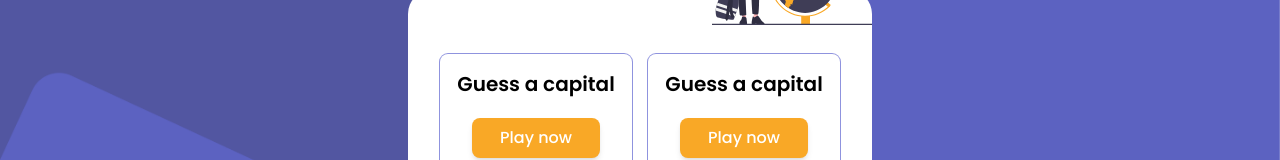
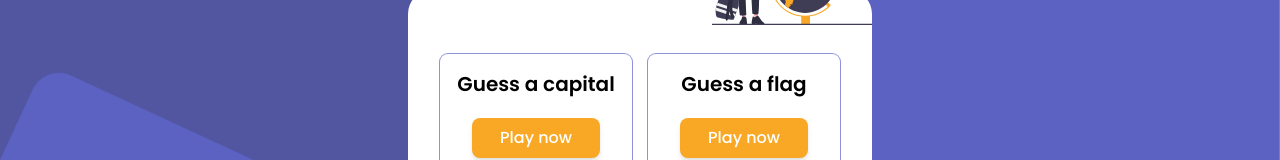
Before and after one commit to Cyber-Kira/country-quiz, a React (Create React App) app: page / in a window 1280 px wide. Shown: the part 192-352 px from the top of the page. Built offline with nearby package versions, Linux system fonts and the light colour scheme.

Commit message:
refactoring: update quiz info

```diff
--- a/src/components/GameSelector/GameSelector.tsx
+++ b/src/components/GameSelector/GameSelector.tsx
@@ -7,8 +7,8 @@ export const GameSelector = () => {
 		<AppPaper>
 			<div>
 				<div className='grid grid-cols-2 gap-4'>
-					<Quiz title='Guess a capital' url='/capital' info='123' />
-					<Quiz title='Guess a capital' url='/capital' info='123' />
+					<Quiz title='Guess a capital' url='/capital' info='Guess a capital' />
+					<Quiz title='Guess a flag' url='/flag' info='Guess a flag' />
 				</div>
 			</div>
 		</AppPaper>
```
